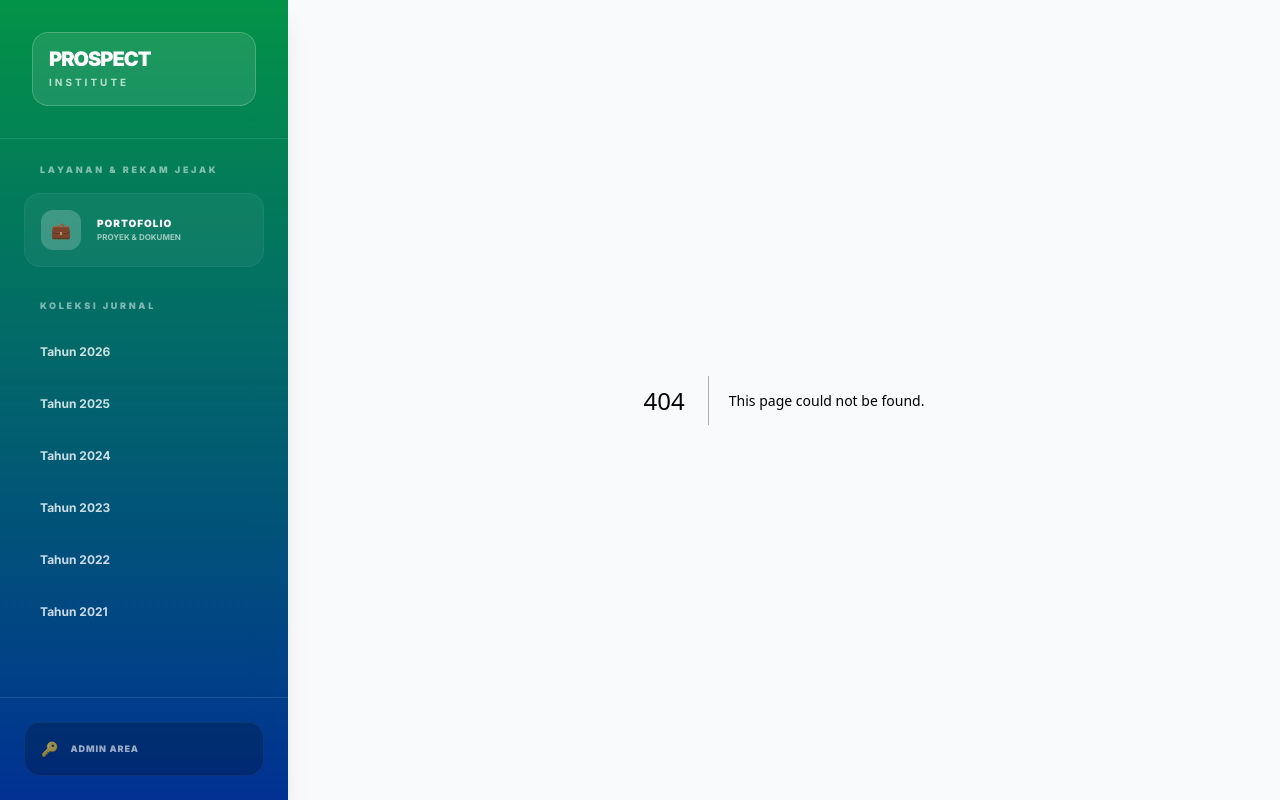
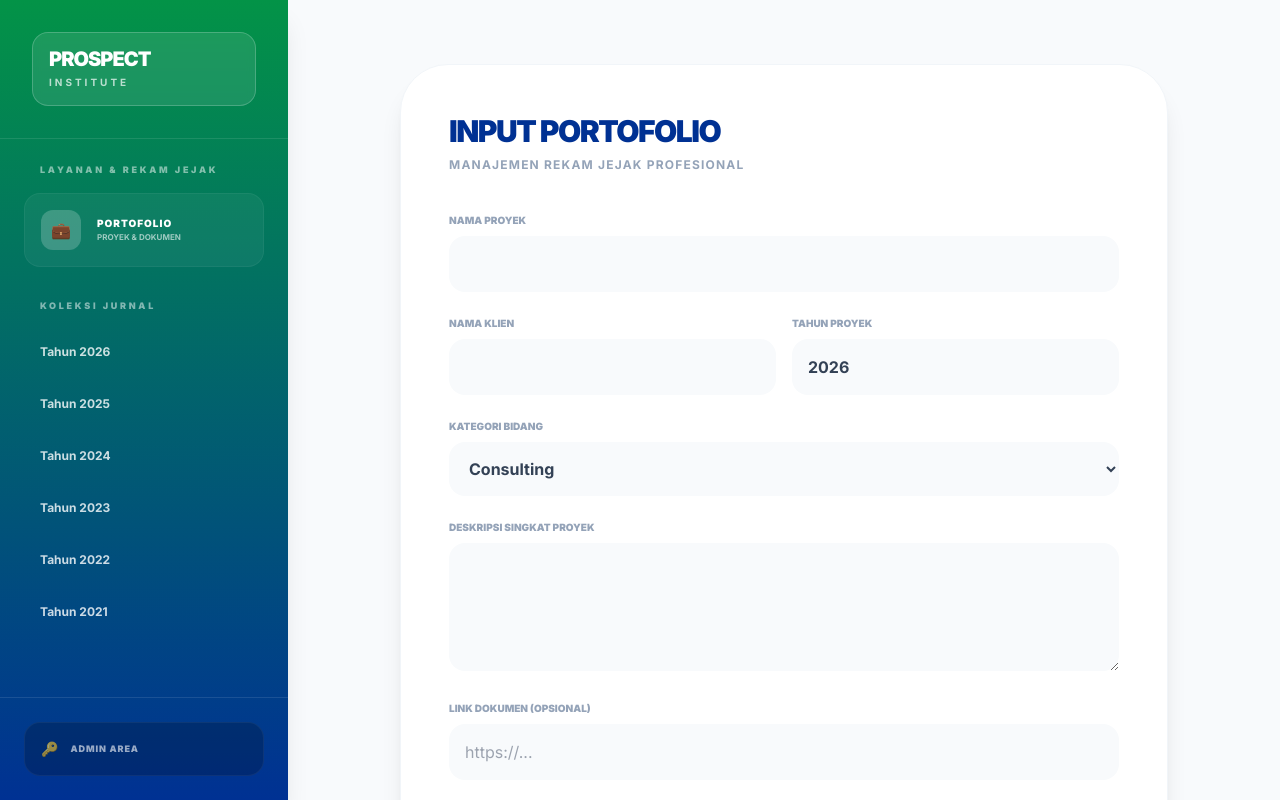
Before and after one commit to dyahputriutami/publikasi_ilmiah_prospect, a Next.js app: page /portofolio/tambah in a window 1280 px wide. Before the commit this address had no page. Shown: the top 800 px of the page. Built offline with nearby package versions, Linux system fonts and the light colour scheme; no server answers.

Commit message:
Create page.tsx

```diff
--- /dev/null
+++ b/app/portofolio/tambah/page.tsx
@@ -0,0 +1,114 @@
+"use client";
+import { useState } from 'react';
+import { supabase } from '../../../lib/supabase';
+import { useRouter } from 'next/navigation';
+
+export default function TambahPortofolio() {
+  const router = useRouter();
+  const [loading, setLoading] = useState(false);
+  const [formData, setFormData] = useState({
+    project_name: '',
+    client_name: '',
+    year: new Date().getFullYear(),
+    category: 'Consulting',
+    description: '',
+    document_url: ''
+  });
+
+  const handleSubmit = async (e: React.FormEvent) => {
+    e.preventDefault();
+    setLoading(true);
+
+    const { error } = await supabase
+      .from('portofolio_prospect')
+      .insert([formData]);
+
+    if (error) {
+      alert("Gagal menyimpan: " + error.message);
+    } else {
+      alert("Portofolio berhasil disimpan ke Ruang Kedua!");
+      router.push('/portofolio');
+    }
+    setLoading(false);
+  };
+
+  return (
+    <div className="min-h-screen bg-slate-50 p-8 md:p-16">
+      <div className="max-w-3xl mx-auto bg-white p-12 rounded-[3rem] shadow-xl border border-slate-100">
+        <h1 className="text-3xl font-black text-[#003193] mb-2 uppercase tracking-tighter">Input Portofolio</h1>
+        <p className="text-slate-400 text-xs font-bold uppercase tracking-widest mb-10">Manajemen Rekam Jejak Profesional</p>
+
+        <form onSubmit={handleSubmit} className="space-y-6">
+          <div>
+            <label className="block text-[10px] font-black text-slate-400 uppercase mb-2">Nama Proyek</label>
+            <input
+              type="text" required
+              className="w-full p-4 bg-slate-50 border-none rounded-2xl focus:ring-2 focus:ring-[#039347] font-bold text-slate-700"
+              onChange={(e) => setFormData({...formData, project_name: e.target.value})}
+            />
+          </div>
+
+          <div className="grid grid-cols-2 gap-4">
+            <div>
+              <label className="block text-[10px] font-black text-slate-400 uppercase mb-2">Nama Klien</label>
+              <input
+                type="text" required
+                className="w-full p-4 bg-slate-50 border-none rounded-2xl focus:ring-2 focus:ring-[#039347] font-bold text-slate-700"
+                onChange={(e) => setFormData({...formData, client_name: e.target.value})}
+              />
+            </div>
+            <div>
+              <label className="block text-[10px] font-black text-slate-400 uppercase mb-2">Tahun Proyek</label>
+              <input
+                type="number" required
+                className="w-full p-4 bg-slate-50 border-none rounded-2xl focus:ring-2 focus:ring-[#039347] font-bold text-slate-700"
+                value={formData.year}
+                onChange={(e) => setFormData({...formData, year: parseInt(e.target.value)})}
+              />
+            </div>
+          </div>
+
+          <div>
+            <label className="block text-[10px] font-black text-slate-400 uppercase mb-2">Kategori Bidang</label>
+            <select
+              className="w-full p-4 bg-slate-50 border-none rounded-2xl focus:ring-2 focus:ring-[#039347] font-bold text-slate-700"
+              onChange={(e) => setFormData({...formData, category: e.target.value})}
+            >
+              <option value="Consulting">Consulting</option>
+              <option value="ESG & Sustainability">ESG & Sustainability</option>
+              <option value="SROI Analysis">SROI Analysis</option>
+              <option value="Community Development">Community Development</option>
+            </select>
+          </div>
+
+          <div>
+            <label className="block text-[10px] font-black text-slate-400 uppercase mb-2">Deskripsi Singkat Proyek</label>
+            <textarea
+              rows={4}
+              className="w-full p-4 bg-slate-50 border-none rounded-2xl focus:ring-2 focus:ring-[#039347] font-medium text-slate-600"
+              onChange={(e) => setFormData({...formData, description: e.target.value})}
+            ></textarea>
+          </div>
+
+          <div>
+            <label className="block text-[10px] font-black text-slate-400 uppercase mb-2">Link Dokumen (Opsional)</label>
+            <input
+              type="url"
+              placeholder="https://..."
+              className="w-full p-4 bg-slate-50 border-none rounded-2xl focus:ring-2 focus:ring-[#039347] text-slate-600"
+              onChange={(e) => setFormData({...formData, document_url: e.target.value})}
+            />
+          </div>
+
+          <button
+            type="submit"
+            disabled={loading}
+            className="w-full py-5 bg-gradient-to-r from-[#039347] to-[#003193] text-white rounded-[2rem] font-black uppercase tracking-[0.2em] shadow-xl hover:opacity-90 transition-all"
+          >
+            {loading ? 'Menyimpan...' : 'Simpan ke Portofolio'}
+          </button>
+        </form>
+      </div>
+    </div>
+  );
+}
```
